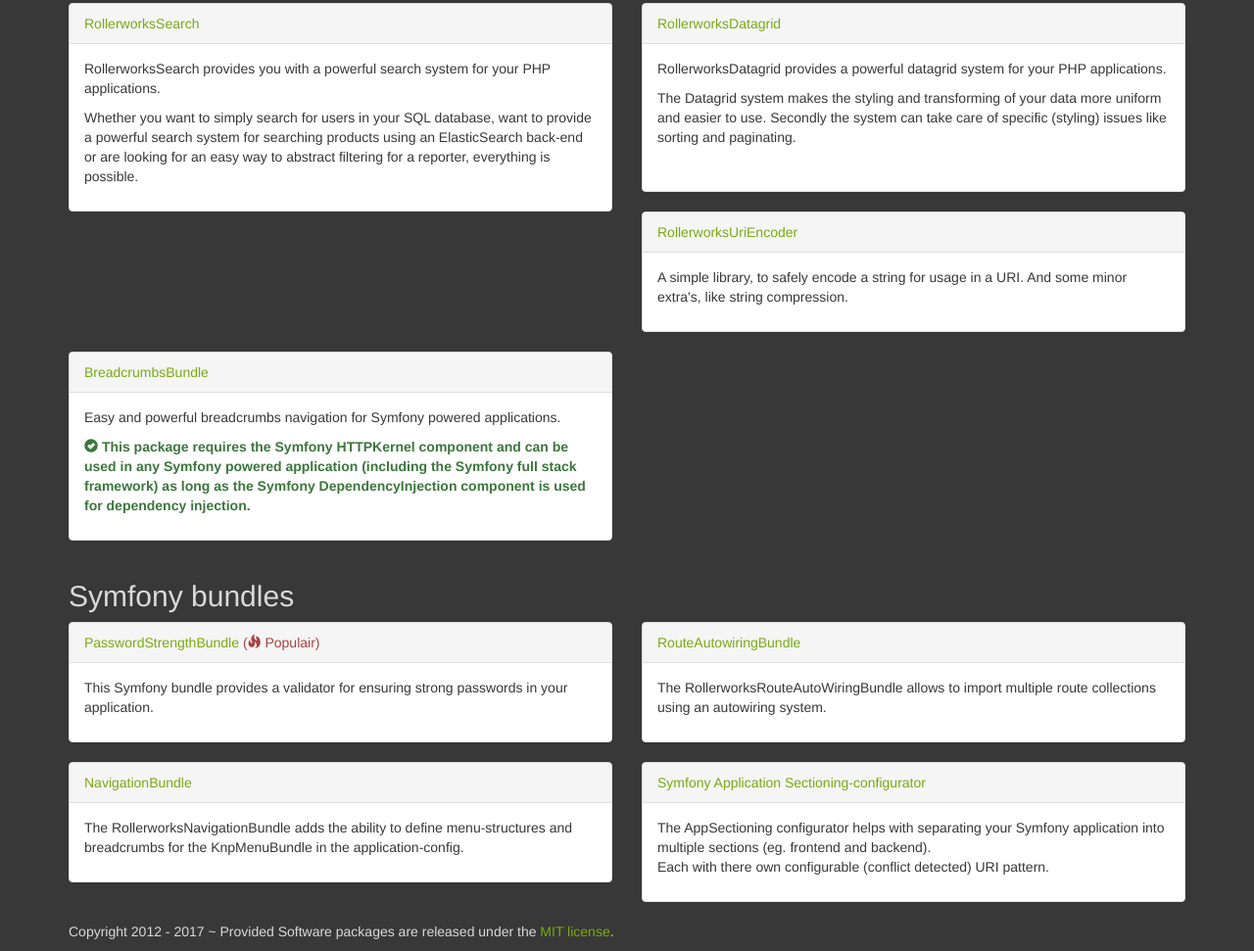
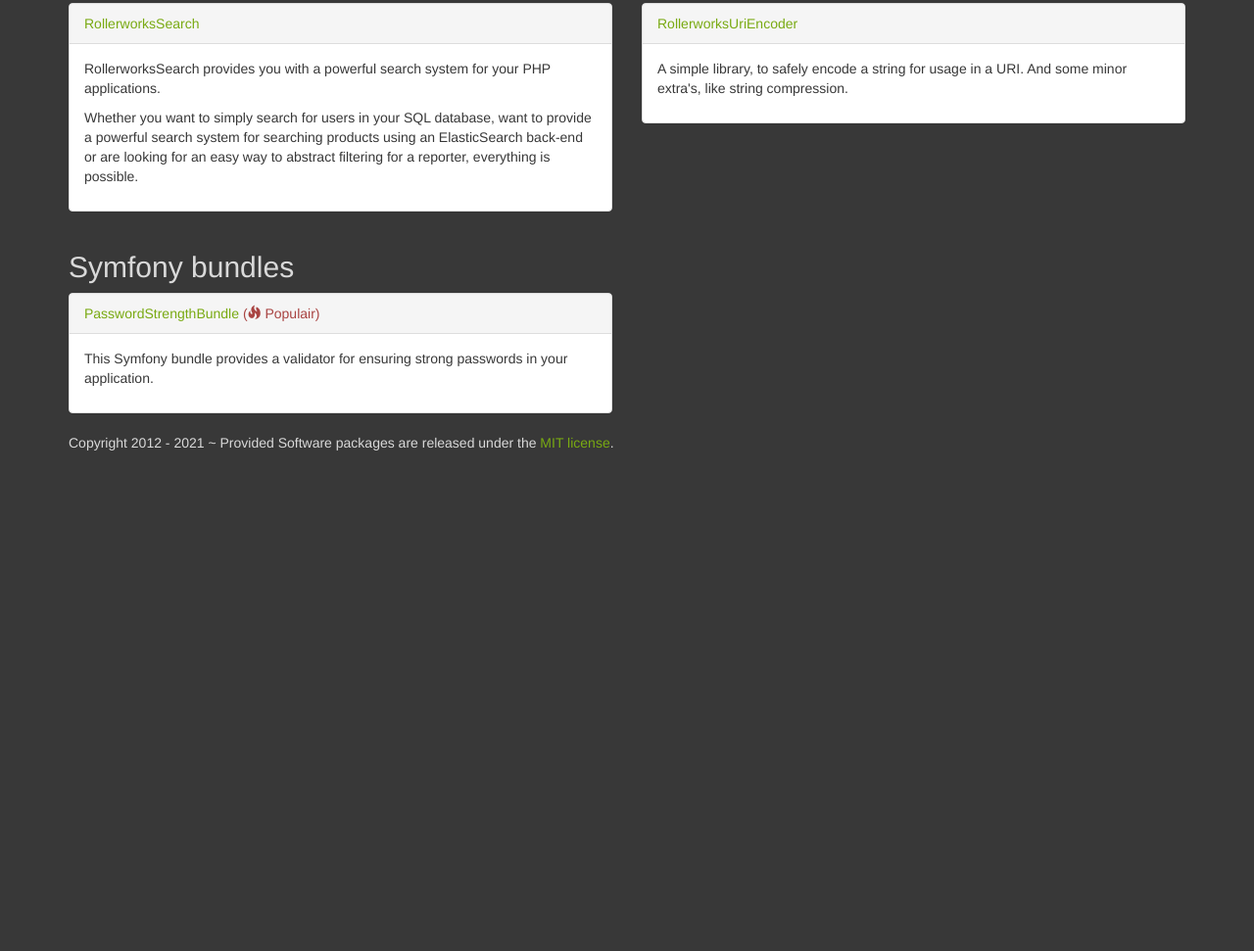
Before and after one commit to rollerworks/rollerworks.github.com, a plain HTML site: page index.html in a window 1280 px wide. Shown: the part 256-1227 px from the top of the page at 98% size. After the commit the page ends 800 px from the top, so only its background shows below. Drawn offline with Linux system fonts and the light colour scheme.

Commit message:
Update index.html

```diff
--- a/index.html
+++ b/index.html
@@ -31,33 +31,10 @@
         <div class="col-md-6">
             <div class="panel panel-default">
                 <div class="panel-heading">
-                    <a href="https://github.com/rollerworks/datagrid">RollerworksDatagrid</a>
-                </div>
-                <div class="panel-body">
-                    <p>RollerworksDatagrid provides a powerful datagrid system for your PHP applications.</p>
-                    <p>The Datagrid system makes the styling and transforming of your data more uniform and easier to use. Secondly the system can take care of specific (styling) issues like sorting and paginating.<br /><br /> <!-- I hate Bootstrap... --></p>
-                </div>
-            </div>
-        </div>
-        <div class="col-md-6">
-            <div class="panel panel-default">
-                <div class="panel-heading">
                     <a href="https://github.com/rollerworks/rollerworks-uri-encoder">RollerworksUriEncoder</a>
                 </div>
                 <div class="panel-body">
                     <p>A simple library, to safely encode a string for usage in a URI. And some minor extra's, like string compression.</p>
-                </div>
-            </div>
-        </div>
-        <div class="col-md-6">
-            <div class="panel panel-default">
-                <div class="panel-heading">
-                    <a href="https://github.com/rollerworks/breadcrumbs-bundle">BreadcrumbsBundle</a>
-                </div>
-                <div class="panel-body">
-                    <p>Easy and powerful breadcrumbs navigation for Symfony powered applications.</p>
-                    <p class="text-success"><i class="glyphicon glyphicon-ok-sign"></i> <strong>This package requires the Symfony HTTPKernel component and can be used in any Symfony powered application (including the Symfony full stack framework)
-                        as long as the Symfony DependencyInjection component is used for dependency injection.</strong></p>
                 </div>
             </div>
         </div>
@@ -75,45 +52,10 @@
                 </div>
             </div>
         </div>
-        <div class="col-md-6">
-            <div class="panel panel-default">
-                <div class="panel-heading">
-                    <a href="https://github.com/rollerworks/RouteAutowiringBundle">RouteAutowiringBundle</a>
-                </div>
-                <div class="panel-body">
-                    <p>The RollerworksRouteAutoWiringBundle allows to import multiple route collections using an autowiring system.</p>
-                </div>
-            </div>
-        </div>
-    </div>
-
-    <div class="row">
-        <div class="col-md-6">
-            <div class="panel panel-default">
-                <div class="panel-heading">
-                    <a href="https://github.com/rollerworks/NavigationBundle">NavigationBundle</a>
-                </div>
-                <div class="panel-body">
-                    <p>The RollerworksNavigationBundle adds the ability to define menu-structures
-                        and breadcrumbs for the KnpMenuBundle in the application-config.</p>
-                </div>
-            </div>
-        </div>
-        <div class="col-md-6">
-            <div class="panel panel-default">
-                <div class="panel-heading">
-                    <a href="https://github.com/rollerworks/app-sectioning-bundle">Symfony Application Sectioning-configurator</a>
-                </div>
-                <div class="panel-body">
-                    <p>The AppSectioning configurator helps with separating your Symfony application into multiple sections (eg. frontend and backend).<br />
-                        Each with there own configurable (conflict detected) URI pattern.</p>
-                </div>
-            </div>
-        </div>
     </div>
 
     <footer>
-        <p>Copyright 2012 - 2017 ~ Provided Software packages are released under the
+        <p>Copyright 2012 - 2021 ~ Provided Software packages are released under the
             <a href="http://opensource.org/licenses/MIT">MIT license</a>.</p>
     </footer>
 </div>
```
